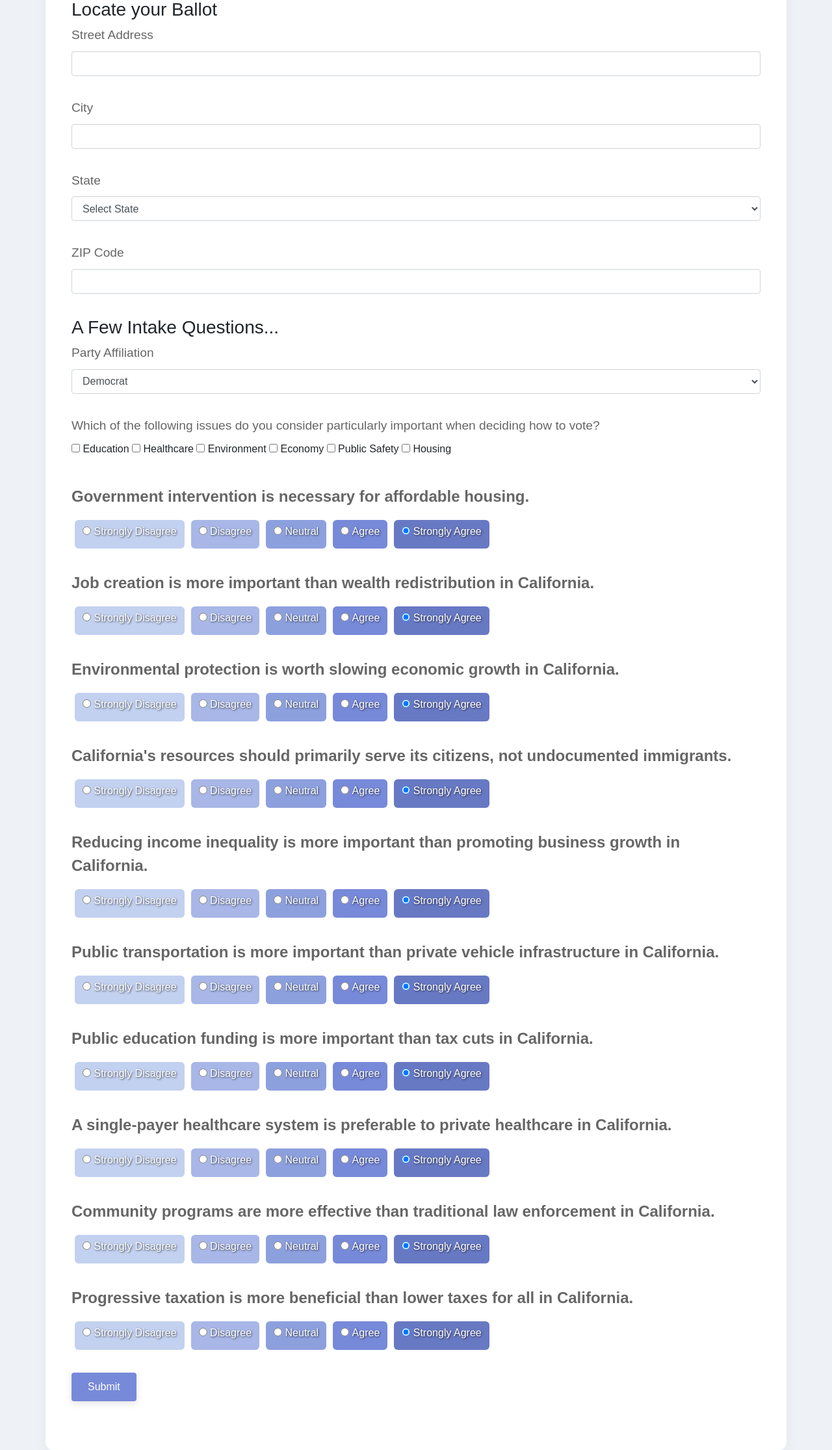
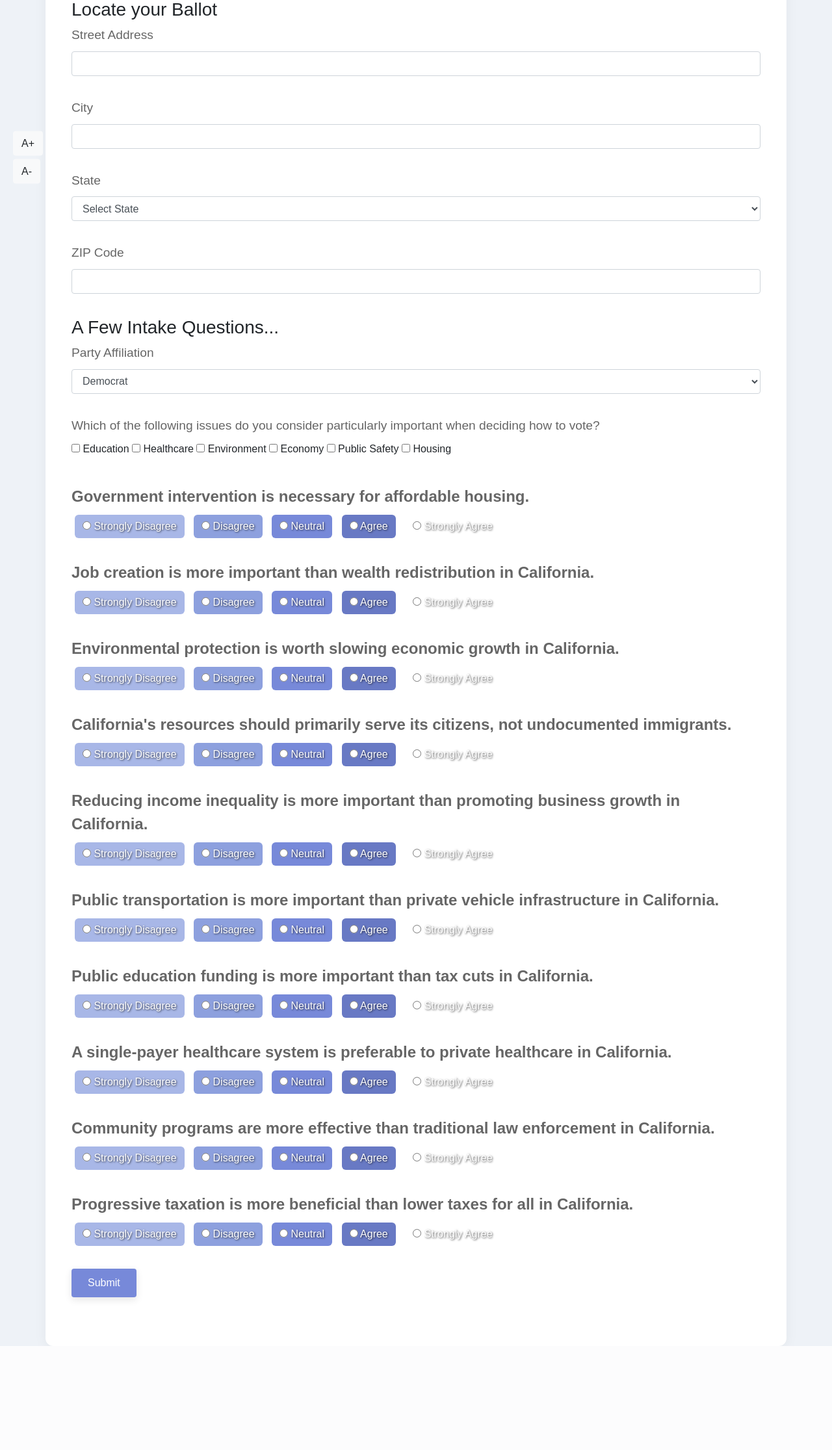
Before and after one commit to tedai-hackathon/VoteWise, a Flask app: page / in a window 1280 px wide. Shown: the part 158-2389 px from the top of the page at 65% size. After the commit the page ends 2229 px from the top, so only its background shows below. Run offline with Flask 3, Linux system fonts and the light colour scheme; parts of the project's set-up code (start-up, migrations or seed data) failed here and were passed over; some libraries are stand-ins or nearby versions.

Commit message:
adding font zoom

```diff
--- a/templates/intake_form.html
+++ b/templates/intake_form.html
@@ -1,9 +1,11 @@
     <!DOCTYPE html>
     <html lang="en">
+
     <head>
         <meta charset="UTF-8">
         <title>Intake Form</title>
         <link href="https://maxcdn.bootstrapcdn.com/bootstrap/4.5.2/css/bootstrap.min.css" rel="stylesheet">
+
         <style>
             body {
                 font-family: Arial, sans-serif;
@@ -26,7 +28,8 @@ h1 {
                 color: #333;
             }
 
-.form-label, legend {
+            .form-label,
+            legend {
                 font-weight: 600;
                 display: block;
                 margin-bottom: 10px;
@@ -43,7 +46,8 @@ h1 {
                 margin-right: 20px;
             }
 
-.form-group, fieldset {
+            .form-group,
+            fieldset {
                 margin-bottom: 35px;
             }
 
@@ -54,7 +58,7 @@ fieldset {
             }
 
             .btn-primary {
-    background-color: #7789d9; /* muted primary blue */
+                background-color: #7789d9;
                 border: none;
                 padding: 10px 25px;
                 cursor: pointer;
@@ -63,11 +67,10 @@ fieldset {
             }
 
             .btn-primary:hover {
-    background-color: #6778c4; /* muted darker blue on hover */
+                background-color: #6778c4;
                 transform: translateY(-2px);
             }
 
-/* Updated Likert scale gradient styles with more pronounced text shadow */
             .likert-label {
                 display: inline-block;
                 padding: 6px 12px;
@@ -80,23 +83,50 @@ fieldset {
                 text-shadow: 1px 1px 3px rgba(0, 0, 0, 0.7);
             }
 
-.likert-label:nth-child(1) { background-color: #c3d1f0; } /* lightest blue */
-.likert-label:nth-child(2) { background-color: #a8b7e7; }
-.likert-label:nth-child(3) { background-color: #8da0de; }
-.likert-label:nth-child(4) { background-color: #7789d9; } /* muted primary blue */
-.likert-label:nth-child(5) { background-color: #6879c4; } /* muted darker blue */
+            .likert-label:nth-child(1) {
+                background-color: #c3d1f0;
+            }
+
+            .likert-label:nth-child(2) {
+                background-color: #a8b7e7;
+            }
+
+            .likert-label:nth-child(3) {
+                background-color: #8da0de;
+            }
+
+            .likert-label:nth-child(4) {
+                background-color: #7789d9;
+            }
+
+            .likert-label:nth-child(5) {
+                background-color: #6879c4;
+            }
 
             .likert-label:hover {
                 box-shadow: 0 4px 12px rgba(0, 0, 0, 0.1);
             }
 
+            /* Styles for the floating buttons */
+            #fontSizeControls {
+                position: fixed;
+                left: 20px;
+                top: 50%;
+                transform: translateY(-50%);
+                z-index: 9999;
+            }
 
+            .btn-size-control {
+                display: block;
+                margin: 5px 0;
+            }
         </style>
     </head>
+
     <body>
         <div class="container mt-5">
             <h1>Let's get Started!</h1>
-    <h3> Locate your Ballot </h2>
+            <h3>Locate your Ballot</h3>
             <form action="" method="post" novalidate>
                 {{ form.hidden_tag() }}
 
@@ -124,7 +154,7 @@ fieldset {
                     {{ form.address_zip_code(class="form-control") }}
                 </div>
 
-        <h3> A Few Intake Questions... </h2>
+                <h3>A Few Intake Questions...</h3>
 
                 <!-- Party Affiliation -->
                 <div class="form-group">
@@ -145,31 +175,49 @@ fieldset {
                 'transportation', 'education', 'healthcare', 'public_safety', 'taxation'] %}
                 {% for question in likert_questions %}
                 <fieldset class="form-group">
-            <legend>{{ form[question].label }}</legend>
-            <div class="form-check form-check-inline">
+                    <legend>{{ form[question].                label.text }}</legend>
                     {% for subfield in form[question] %}
-                <label class="form-check-label likert-label">
-                    {% if loop.index == loop.length %}
-                    {{ subfield(checked=True) }} {{ subfield.label }}
-                    {% else %}
-                    {{ subfield }} {{ subfield.label }}
-                    {% endif %}
+                    <label class="likert-label">
+                        {{ subfield }}
+                        {{ subfield.label.text }}
                     </label>
                     {% endfor %}
-            </div>
                 </fieldset>
                 {% endfor %}
 
-
                 <!-- Submit Button -->
                 <div class="form-group">
-            {{ form.submit(class="btn btn-primary") }}
+                    <input type="submit" class="btn btn-primary" value="Submit">
                 </div>
             </form>
+        </div>
+
+        <!-- Font Size Control Buttons -->
+        <div id="fontSizeControls">
+            <button class="btn btn-light btn-size-control" onclick="increaseSize()">A+</button>
+            <button class="btn btn-light btn-size-control" onclick="decreaseSize()">A-</button>
         </div>
 
         <script src="https://code.jquery.com/jquery-3.5.1.slim.min.js"></script>
         <script src="https://cdn.jsdelivr.net/npm/@popperjs/core@2.9.3/dist/umd/popper.min.js"></script>
         <script src="https://maxcdn.bootstrapcdn.com/bootstrap/4.5.2/js/bootstrap.min.js"></script>
+        <script>
+            const STEP = 2;  // Determines the amount of size change per click
+            let currentSize = parseFloat(getComputedStyle(document.body).fontSize);
+
+            function adjustFontSize(delta) {
+                currentSize += delta;
+                document.body.style.fontSize = `${currentSize}px`;
+            }
+
+            function increaseSize() {
+                adjustFontSize(STEP);
+            }
+
+            function decreaseSize() {
+                adjustFontSize(-STEP);
+            }
+        </script>
     </body>
+
     </html>
```
Lines whose indentation alone changed are shown as unchanged.
